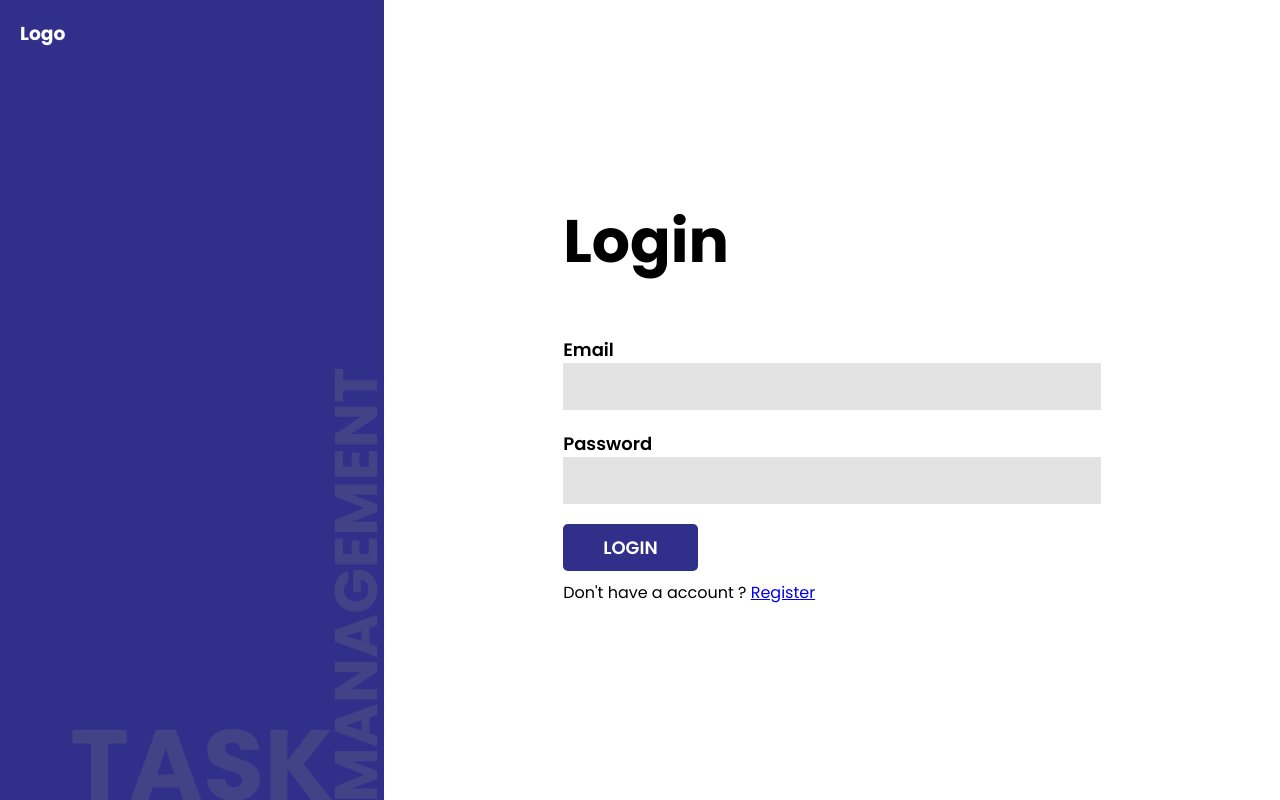
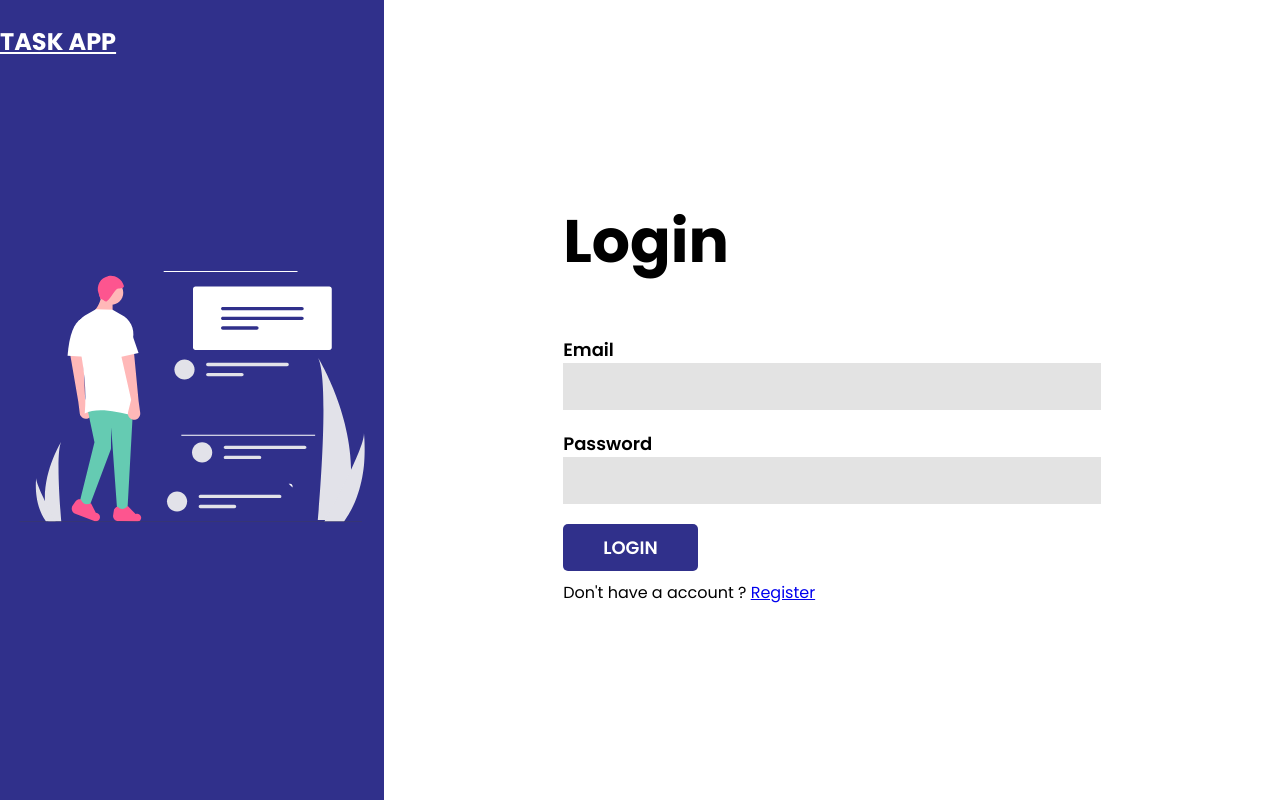
Before and after one commit to pulkitgangwar/task-management-app, a React (Create React App) app: page / in a window 1280 px wide. Built offline with nearby package versions, Linux system fonts and the light colour scheme.

Commit message:
Illustration added to sidebar

```diff
--- a/src/components/SideBar.jsx
+++ b/src/components/SideBar.jsx
@@ -1,4 +1,5 @@
 import React from "react";
+import { Link } from "react-router-dom";
 
 /**
  *  Sidebar Component
@@ -6,7 +7,16 @@ import React from "react";
 const SideBar = () => {
   return (
     <div className="sidebar">
-      <h3 className="sidebar__logo">Logo</h3>
+      <Link className="sidebar__logo" to="/">
+        <h2>TASK APP</h2>
+      </Link>
+      <div className="sidebar__image">
+        <img
+          src="/images/illustration.svg"
+          alt="illustration"
+          className="sidebar__image__img"
+        />
+      </div>
       <h1 className="sidebar__placeholder__main">TASK</h1>
       <h2 className="sidebar__placeholder__sub">MANAGEMENT</h2>
     </div>
--- a/src/sass/components/_sidebar.scss
+++ b/src/sass/components/_sidebar.scss
@@ -24,8 +24,10 @@
       position: absolute;
       bottom: -4rem;
       right: 5rem;
+      display: none;
 
       @media only screen and (max-width: $bp-largest) {
+        display: block;
         font-size: 7rem;
         bottom: -3rem;
       }
@@ -42,8 +44,10 @@
       position: absolute;
       bottom: 17rem;
       right: -19rem;
+      display: none;
 
       @media only screen and (max-width: $bp-largest) {
+        display: block;
         font-size: 5rem;
         bottom: 14rem;
         right: -16rem;
@@ -54,4 +58,21 @@
       }
     }
   }
+
+  &__image {
+    width: 90%;
+    position: absolute;
+    top: 50%;
+    left: 50%;
+    transform: translate(-50%, -50%);
+
+    &__img {
+      width: 100%;
+      // object-fit: contain;
+    }
+
+    @media only screen and (max-width: $bp-largest) {
+      display: none;
+    }
+  }
 }
```
Also changed, not shown: public/images/illustration.svg (added).
